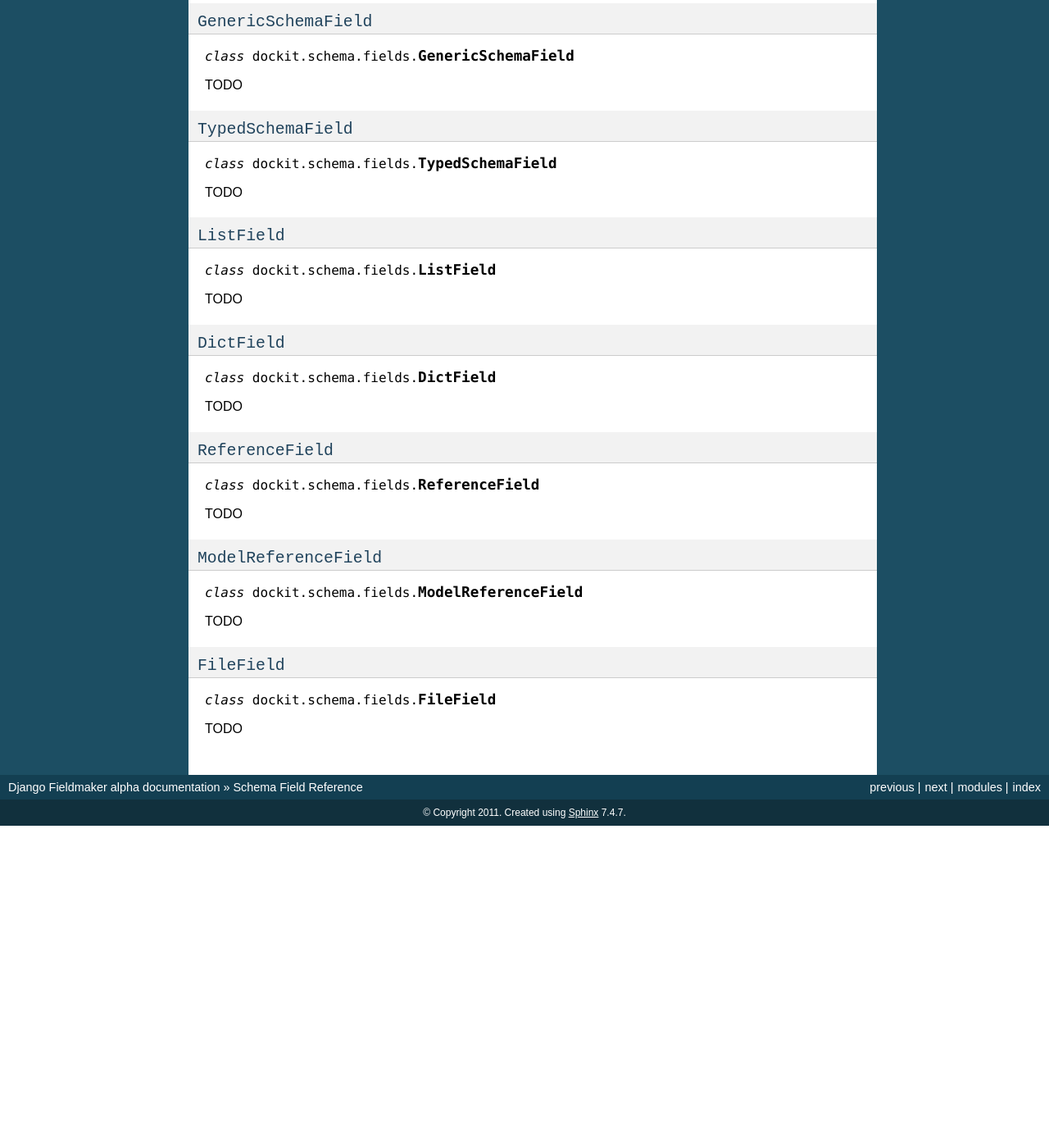
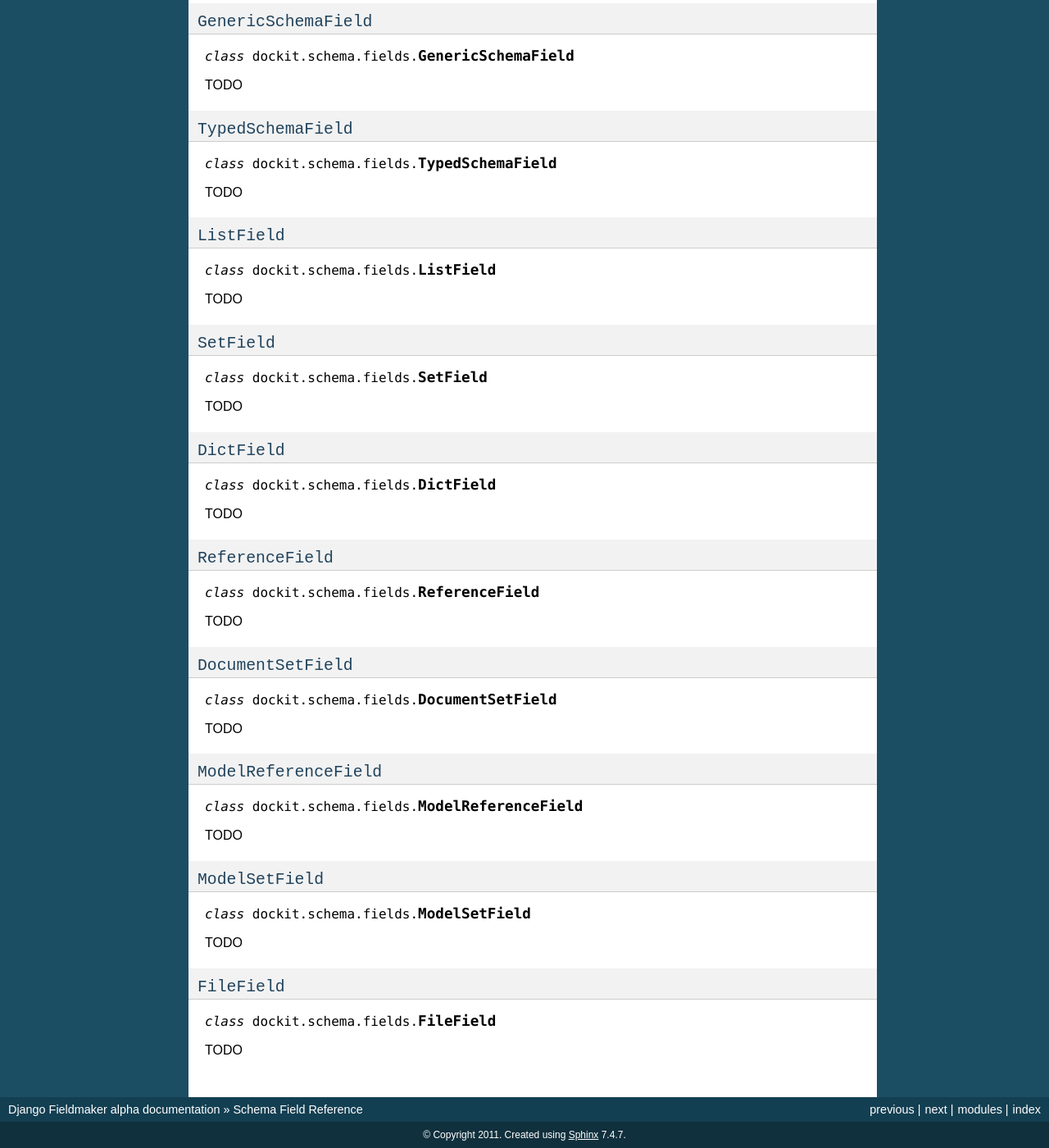
Before and after one commit to zbyte64/django-dockit, a Sphinx documentation site: the page built from docs/source/manual/fields.rst, in a window 1280 px wide and 1400 px high, scrolled down 2185 px. Shown: the whole window at 82% size. Built offline with Sphinx 7.4.7, drawn with Linux system fonts in a browser that asks for light colours; before the commit the page ends 3192 px from its top, so only the background shows below that; some of the changed text lies outside the part shown.

```diff
--- a/docs/source/index.rst
+++ b/docs/source/index.rst
@@ -6,6 +6,7 @@ Welcome to Django Dockits's documentation!
    :glob:
    :maxdepth: 2
 
+   manual/installation
    manual/admin
    manual/backends
    manual/schemas
--- a/docs/source/manual/fields.rst
+++ b/docs/source/manual/fields.rst
@@ -151,6 +151,14 @@ TODO
 
 TODO
 
+
+``SetField``
+------------
+
+.. class:: SetField
+
+TODO
+
 ``DictField``
 -------------
 
@@ -166,6 +174,14 @@ TODO
 TODO
 
 
+``DocumentSetField``
+--------------------
+
+.. class:: DocumentSetField
+
+TODO
+
+
 ``ModelReferenceField``
 -----------------------
 
@@ -173,6 +189,15 @@ TODO
 
 TODO
 
+
+``ModelSetField``
+-----------------
+
+.. class:: ModelSetField
+
+TODO
+
+
 ``FileField``
 -------------
 
```
Also changed, not shown: docs/source/manual/installation.rst (added, +44 -0 lines).
